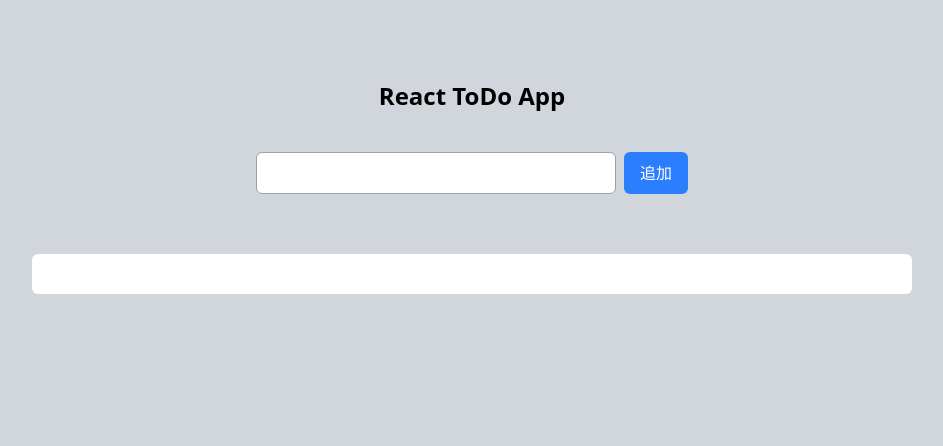
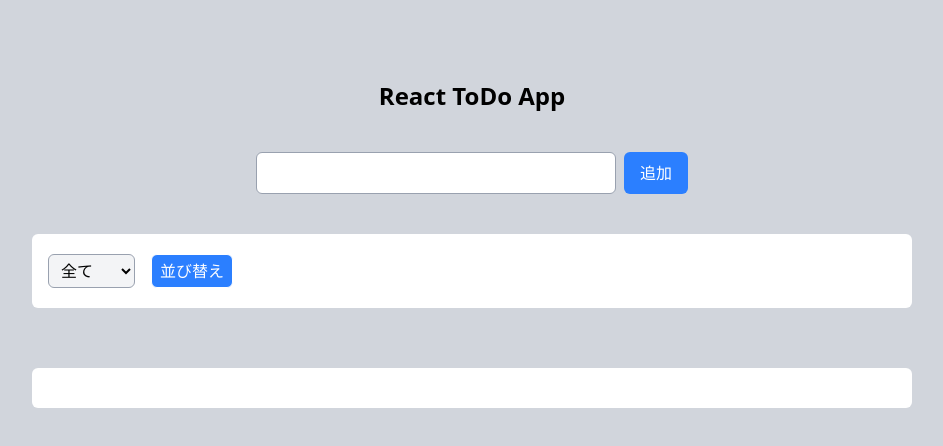
Before and after one commit to ttcaf/react-todo-app, a React (Vite) app: page / in a window 1280 px wide. Shown: the top 446 px of the page, without its empty margins (168-1111 px from the left). Built offline with nearby package versions, Linux system fonts and the light colour scheme.

Commit message:
フィルタリング実装

```diff
--- a/src/app/App.tsx
+++ b/src/app/App.tsx
@@ -1,18 +1,21 @@
 import React, { useState, useEffect } from 'react';
 import TodoInput from './components/TodoInput/TodoInput';
 import TodoList from './components/TodoList/TodoList';
-
+import TodoSort from './components/TodoSort/TodoSort';
 type Todo = {
   id: number;
   text: string;
   completed: boolean;
 }
 
+type Filter = "all" | "completed" | "incompleted";
+
 const TODO_KEY = 'todos';
 
 function App() {
   // タスクを格納する配列
   const [todos, setTodos] = useState<Todo[]>([]);
+  const [filter, setFilter] = useState<Filter>("all");
 
   function init() {
     const todoStorage = localStorage.getItem(TODO_KEY);
@@ -71,6 +74,21 @@ function App() {
     deleteTodos(id);
   }
 
+  function handleSort(e: React.FormEvent<HTMLFormElement>) {
+    e.preventDefault();
+    const completed = e.target["completed"].value;
+    switch(completed) {
+      case "all":
+        setFilter("all");
+        break;
+      case "completed":
+        setFilter("completed");
+        break;
+      case "incompleted":
+        setFilter("incompleted");
+        break;
+    }
+  }
 
   return (
     <div className="min-h-screen bg-gray-300">
@@ -86,14 +104,14 @@ function App() {
       </div>
 
       <div className="pt-10">
-        <div className="w-full max-w-md mx-auto px-2">
-
+        <div className="w-full max-w-4xl mx-auto px-2">
+          <TodoSort onSort={handleSort} />
         </div>
       </div>
 
-      <div className="pt-5">
+      <div className="pt-15">
         <div className="w-full max-w-4xl mx-auto px-2">
-          <TodoList todos={todos} handleDelete={handleDelete} handleComplete={handleComplete} />
+          <TodoList todos={todos} handleDelete={handleDelete} handleComplete={handleComplete} filter={filter} />
         </div>
       </div>
 
--- a/src/app/components/TodoItem/TodoItem.tsx
+++ b/src/app/components/TodoItem/TodoItem.tsx
@@ -6,14 +6,25 @@ type Todo = {
   completed: boolean;
 }
 
+type Filter = "all" | "completed" | "incompleted";
+
 type TodoItemProps = {
   todo: Todo;
   handleDelete: (id: number) => void;
   handleComplete: (id: number, completed: boolean) => void;
+  filter: Filter;
 }
 
 // TodoListで渡されたタスクを表示
-function TodoItem({ todo, handleDelete, handleComplete }: TodoItemProps) {
+function TodoItem({ todo, handleDelete, handleComplete, filter }: TodoItemProps) {
+
+  if(filter === "completed" && !todo.completed) {
+    return null;
+  }
+
+  if(filter === "incompleted" && todo.completed) {
+    return null;
+  }
 
   return (
     <li className="w-full flex pb-3 border-b border-gray-300">
--- a/src/app/components/TodoList/TodoList.tsx
+++ b/src/app/components/TodoList/TodoList.tsx
@@ -7,20 +7,23 @@ type Todo = {
   completed: boolean;
 }
 
+type Filter = "all" | "completed" | "incompleted";
+
 type TodoListProps = {
   todos: Todo[];
   handleDelete: (id: number) => void;
   handleComplete: (id: number, completed: boolean) => void;
+  filter: Filter;
 }
 
 // TodoInputで入力したタスクの配列ををmapでTodoItemに渡す
-function TodoList({ todos, handleDelete, handleComplete }: TodoListProps) {
+function TodoList({ todos, handleDelete, handleComplete, filter }: TodoListProps) {
   return (
     <div className="bg-white py-5 px-4 rounded-md">
       <ul className="flex flex-col gap-3">
         {
           todos.map((todo) => {
-            return <TodoItem todo={todo} key={todo.id} handleDelete={handleDelete} handleComplete={handleComplete} />
+            return <TodoItem todo={todo} key={todo.id} handleDelete={handleDelete} handleComplete={handleComplete} filter={filter} />
           })
         }
       </ul>
--- a/src/app/components/TodoSort/TodoSort.tsx
+++ b/src/app/components/TodoSort/TodoSort.tsx
@@ -0,0 +1,24 @@
+import React from 'react';
+
+type TodoSortProps = {
+  onSort: (e: React.FormEvent<HTMLFormElement>) => void;
+}
+
+function TodoSort({ onSort }: TodoSortProps) {
+  return (
+    <div className="bg-white py-5 px-4 rounded-md">
+      <div className="flex justify-between">
+        <form onSubmit={onSort}>
+          <select name="completed" id="completed" className="px-2 py-1 rounded-md border border-gray-400 bg-gray-100">
+            <option value="all">全て</option>
+            <option value="completed">完了</option>
+            <option value="incompleted">未完了</option>
+          </select>
+          <button type="submit" className="px-2 py-1 ml-4 rounded-md border bg-blue-500 text-white">並び替え</button>
+        </form>
+      </div>
+    </div>
+  );
+}
+
+export default TodoSort;
```
